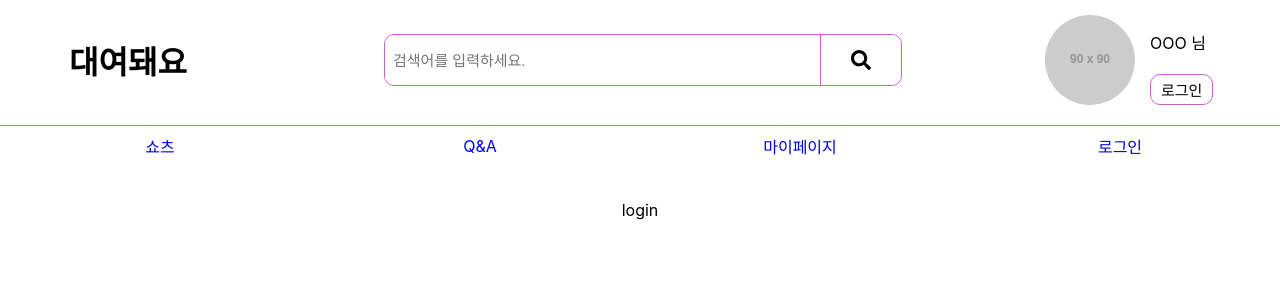
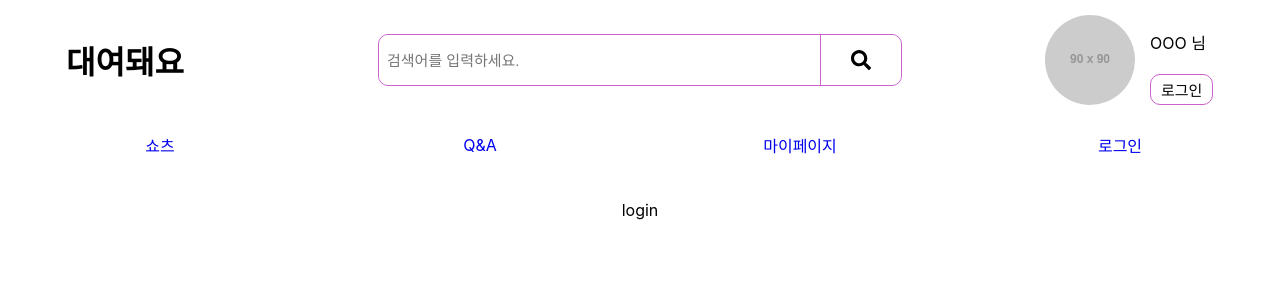
Before and after one commit to jeonghunpark1/daeyeodwaeyo, a React (Create React App) app in the folder front/: page /Login in a window 1280 px wide. Shown: the top 300 px of the page. Built offline with nearby package versions, Linux system fonts and the light colour scheme.

Commit message:
header width error solved

```diff
--- a/front/src/styles/header.module.css
+++ b/front/src/styles/header.module.css
@@ -12,7 +12,7 @@
   flex-direction: column;
   width: 100%;
   height: 200px;
-  min-width: 500px;
+  min-width: 960px;
 }
 
 .header_top {
@@ -30,8 +30,8 @@
   display: flex;
   justify-content: center;
   align-items: center;
-  width: 20%;
-  min-width: 200px;
+  width: 250px;
+  min-width: 250px;
   height: 100%;
 }
 
@@ -131,10 +131,11 @@
 /* 헤더 유저 부분 */
 .header_user {
   /* background-color: lightgreen; */
+  width: 250px;
   min-width: 250px;
   display: flex;
   flex-direction: row;
-  float: right;
+
 }
 
 .user_image_box {
@@ -185,12 +186,11 @@
 .header_nav {
   /* background-color: lightpink; */
   width: 100%;
-
+  min-width: 960px;
 }
 
 .header_nav ul {
   /* background-color: lightgreen; */
-  border-top: 1px solid var(--line-color);
   display: flex;
   flex-direction: row;
   justify-content: space-around;
```
